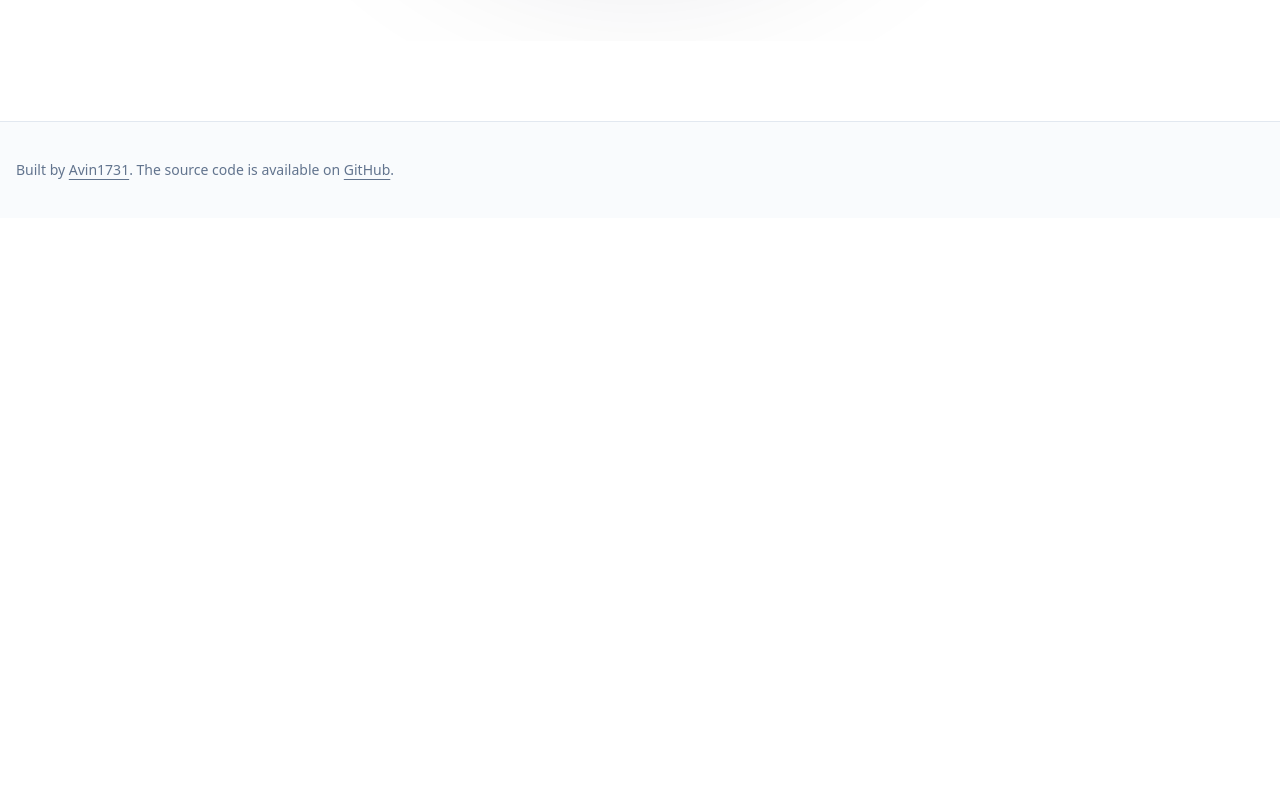
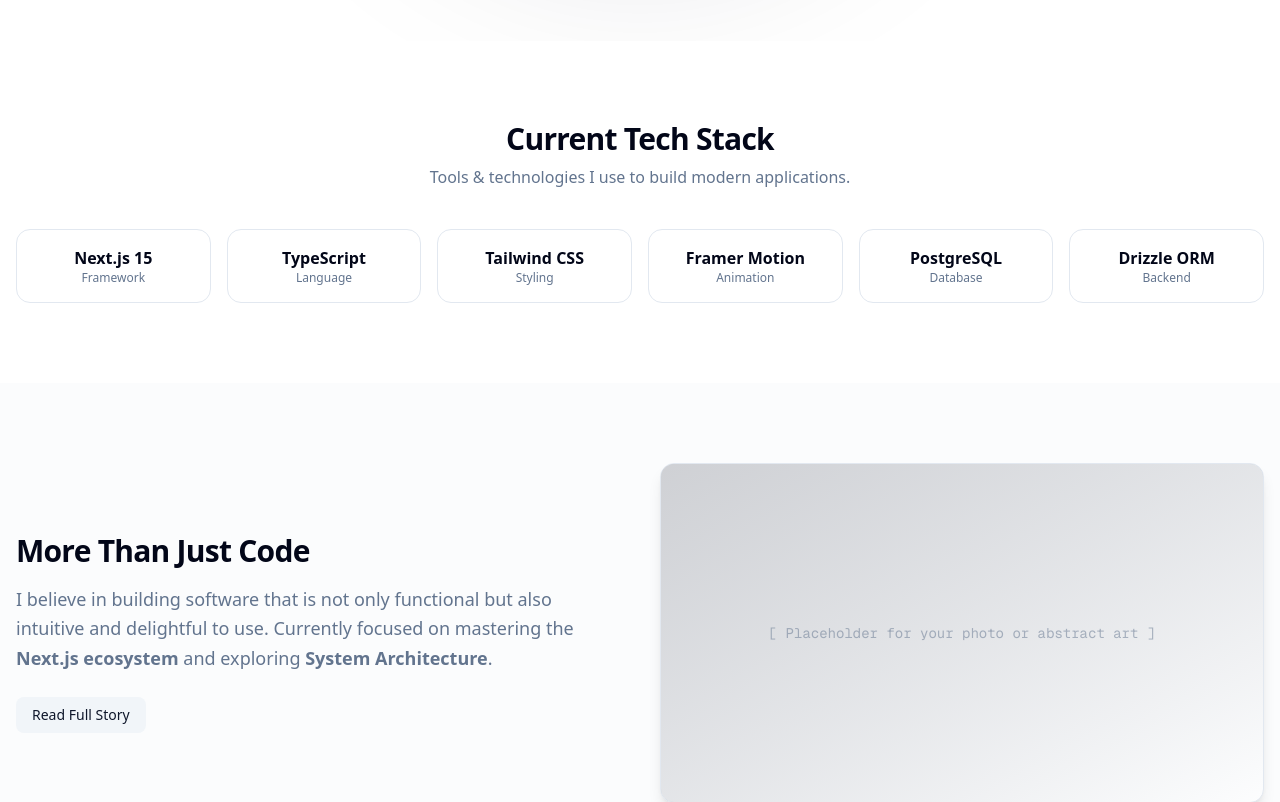
Before and after one commit to Avin1731/XtePort.nx-1412, a Next.js app: page / in a window 1280 px wide. Shown: the part 760-1562 px from the top of the page. Before the commit the page ends 978 px from the top, so only its background shows below. Built offline with nearby package versions, Linux system fonts and the light colour scheme.

Commit message:
ui: build highlight sections with scroll triggers

```diff
--- a/src/app/page.tsx
+++ b/src/app/page.tsx
@@ -1,11 +1,13 @@
 import { HeroSection } from "@/components/home/hero-section"
+import { TechStack } from "@/components/home/tech-stack"
+import { AboutSection } from "@/components/home/about-section"
 
 export default function Home() {
   return (
-    <div className="flex flex-col gap-20 pb-20">
+    <div className="flex flex-col pb-0">
       <HeroSection />
-
-      {/* Nanti di sini kita tambah section Highlights (About/Tech Stack) */}
+      <TechStack />
+      <AboutSection />
     </div>
   )
 }
--- /dev/null
+++ b/src/components/home/about-section.tsx
@@ -0,0 +1,42 @@
+import Link from "next/link"
+import { Button } from "@/components/ui/button"
+import { FadeIn } from "@/components/animation/fade-in"
+
+export function AboutSection() {
+  return (
+    <section className="bg-muted/30 py-20">
+      <div className="container px-4">
+        <div className="flex flex-col gap-10 md:flex-row md:items-center">
+          {/* Kiri: Teks */}
+          <div className="flex-1">
+            <FadeIn direction="right">
+              <h2 className="text-3xl font-bold tracking-tight mb-4">
+                More Than Just Code
+              </h2>
+              <p className="text-lg text-muted-foreground mb-6 leading-relaxed">
+                I believe in building software that is not only functional but also intuitive and delightful to use.
+                Currently focused on mastering the <strong>Next.js ecosystem</strong> and exploring <strong>System Architecture</strong>.
+              </p>
+              <Button asChild variant="secondary">
+                <Link href="/about">Read Full Story</Link>
+              </Button>
+            </FadeIn>
+          </div>
+
+          {/* Kanan: Visual Abstrak / Placeholder Gambar */}
+          <div className="flex-1">
+            <FadeIn direction="left" delay={0.2}>
+              <div className="relative aspect-video overflow-hidden rounded-xl border bg-background shadow-lg">
+                <div className="absolute inset-0 flex items-center justify-center bg-gradient-to-br from-primary/20 to-secondary/20">
+                  <span className="text-muted-foreground/50 font-mono text-sm">
+                    [ Placeholder for your photo or abstract art ]
+                  </span>
+                </div>
+              </div>
+            </FadeIn>
+          </div>
+        </div>
+      </div>
+    </section>
+  )
+}
--- /dev/null
+++ b/src/components/home/tech-stack.tsx
@@ -0,0 +1,40 @@
+import { FadeIn } from "@/components/animation/fade-in"
+
+const technologies = [
+  { name: "Next.js 15", category: "Framework" },
+  { name: "TypeScript", category: "Language" },
+  { name: "Tailwind CSS", category: "Styling" },
+  { name: "Framer Motion", category: "Animation" },
+  { name: "PostgreSQL", category: "Database" },
+  { name: "Drizzle ORM", category: "Backend" },
+]
+
+export function TechStack() {
+  return (
+    <section className="container py-20 px-4">
+      <FadeIn>
+        <div className="mb-10 text-center">
+          <h2 className="text-3xl font-bold tracking-tight">Current Tech Stack</h2>
+          <p className="text-muted-foreground mt-2">
+            Tools & technologies I use to build modern applications.
+          </p>
+        </div>
+      </FadeIn>
+
+      <div className="grid grid-cols-2 gap-4 md:grid-cols-3 lg:grid-cols-6">
+        {technologies.map((tech, index) => (
+          <FadeIn key={tech.name} delay={index * 0.1}>
+            <div className="group relative overflow-hidden rounded-xl border bg-card p-4 text-center hover:border-primary/50 transition-colors">
+              <div className="relative z-10">
+                <p className="font-semibold">{tech.name}</p>
+                <p className="text-xs text-muted-foreground">{tech.category}</p>
+              </div>
+              {/* Hover Effect */}
+              <div className="absolute inset-0 -z-10 bg-primary/5 opacity-0 transition-opacity group-hover:opacity-100" />
+            </div>
+          </FadeIn>
+        ))}
+      </div>
+    </section>
+  )
+}
```
